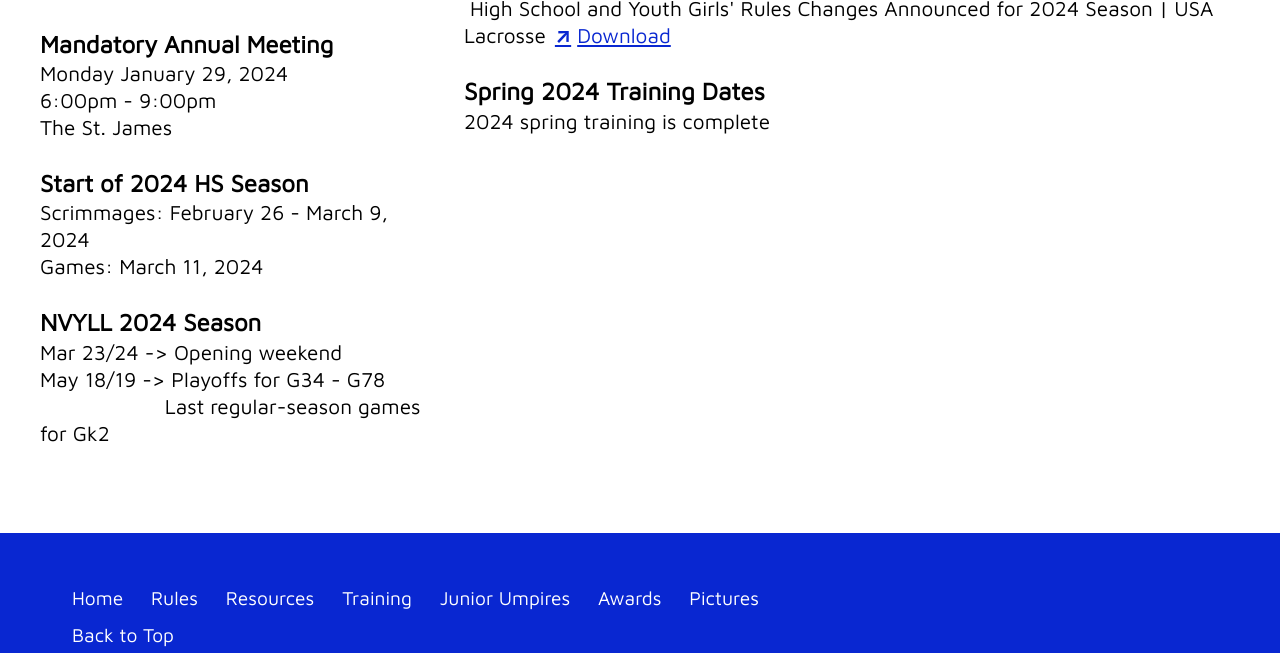
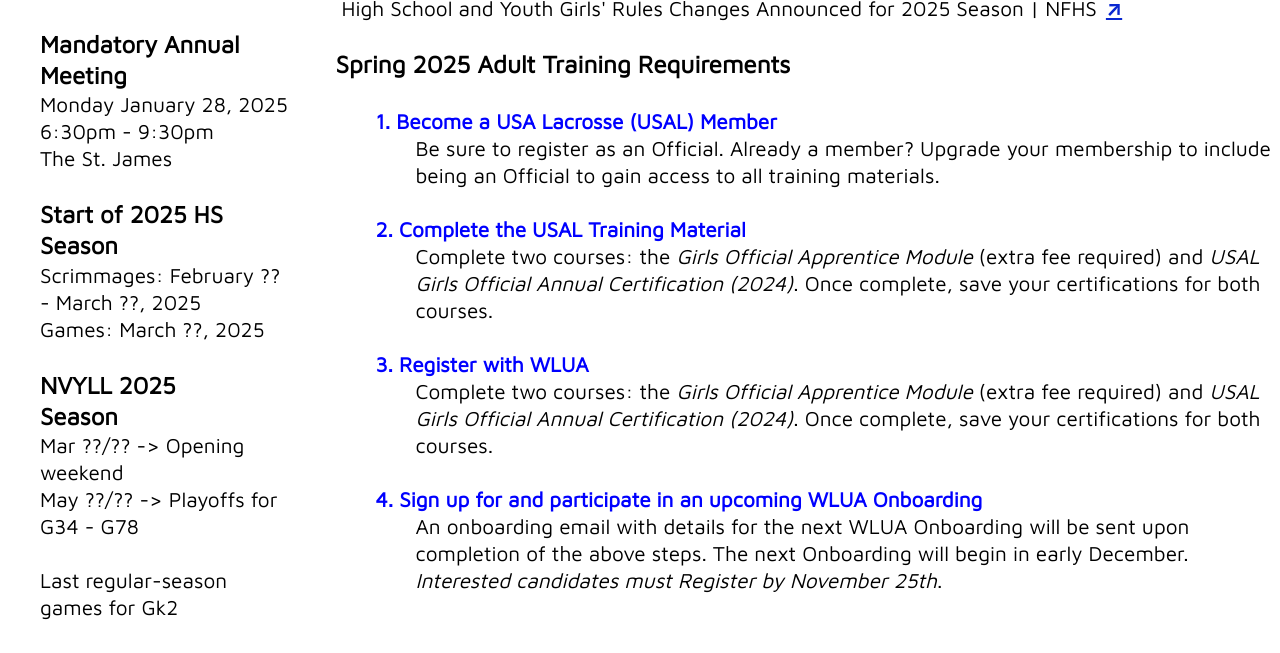
Before and after one commit to maflanig/WLUA, an Eleventy site: page src/index.md in a window 1280 px wide. Shown: the part 821-1474 px from the top of the page. Built offline with nearby package versions, Linux system fonts and the light colour scheme; Eleventy itself is replaced by a stand-in of ours; files that its build step writes are made by us from their sources.

Commit message:
Update for start of 2025 season

```diff
--- a/src/_includes/layouts/index.html
+++ b/src/_includes/layouts/index.html
@@ -10,30 +10,52 @@
       <ul>
         <li><h3> New High School Rules Memo</h3></li>
         <p>
-            <li> High School and Youth Girls' Rules Changes Announced for 2024 Season | USA Lacrosse
+            <li> High School and Youth Girls' Rules Changes Announced for 2025 Season | NFHS
               <a class="new-window"
-              href="https://www.usalacrosse.com/news-media-blog/high-school-and-youth-girls-rules-changes-announced-2024-season"
+              href="https://nfhs.org/sports-resource-content/girls-lacrosse-rules-changes-2025"
               target="_blank"></a>
-              <a href="https://www.usalacrosse.com/news-media-blog/high-school-and-youth-girls-rules-changes-announced-2024-season"
+   <!--           <a href="https://nfhs.org/sports-resource-content/girls-lacrosse-rules-changes-2025"
              download>Download</a>
+       -->
               </li>
          </p>
-         <li><h3>Spring 2024 Training Dates</li></h3>
-         <p> 2024 spring training is complete</p>
-  <!--
+         <li><h3>Spring 2025 Adult Training Requirements</li></h3>
+                 <!--
+         <p> 2025 spring training is complete</p>
+               -->
          <ul>
-          <li><h4> Introductory Webinar</li></h4>
+          <li style="color:blue"><h4> 1. Become a USA Lacrosse (USAL) Member</li></h4>
             <ul>
-              <li> Online Teams Meeting </li>
-              <li> Tuesday, January 16, 2024, 7:00 pm</li>
-              <li style="color:red"> Attendance Mandatory</li>
+               <p>
+               Be sure to register as an Official.  Already a member?  Upgrade your membership to include
+               being an Official to gain access to all training materials.</p>
             </ul>
-          <li><h4> Classroom Training </li></h4>
+          <li style="color:blue"><h4> 2. Complete the USAL Training Material</li></h4>
             <ul>
+              <p> Complete two courses: the <em>Girls Official Apprentice Module </em> (extra fee required) and
+                <em>USAL Girls Official Annual Certification (2024)</em>.
+                Once complete, save your certifications for both courses.</p>
+            </ul>
+          <li style="color:blue"><h4> 3. Register with WLUA</li></h4>
+             <ul>
+               <p> Complete two courses: the <em>Girls Official Apprentice Module </em> (extra fee required) and
+                   <em>USAL Girls Official Annual Certification (2024)</em>.
+                   Once complete, save your certifications for both courses.
+              </p>
+            </ul>
+          <li style="color:blue"><h4> 4. Sign up for and participate in an upcoming WLUA Onboarding</li></h4>
+              <ul>
+                <p> An onboarding email with details for the next WLUA Onboarding will be sent upon completion
+                    of the above steps. The next Onboarding will begin in early December.
+                    <em>Interested candidates must Register by November 25th</em>.
+                </p>
+              <!--
               <li> Location to be announced</li>
               <li> Saturday, January 20, 2024, 8:00am - 1:00pm</li>
               <li style="color:red"> Attendance Mandatory</li>
+            -->
             </ul>
+            <!--
           <li><h4> Field Training</li></h4>
             <ul>
               <li> The St. James, located in Springfield, VA </li>
@@ -47,8 +69,8 @@
               <li> Online Teams Meeting </li>
               <li> TBA date and time, only if needed</li>
             </ul>
+          -->
          </ul>
-  -->
 
         <!--
         <li><h3>Kirlin Award Winners Announced</li></h3>
--- a/src/index.md
+++ b/src/index.md
@@ -8,8 +8,8 @@
 # Important Dates
 
 ## Mandatory Annual Meeting
-- Monday January 29, 2024
-- 6:00pm - 9:00pm
+- Monday January 28, 2025
+- 6:30pm - 9:30pm
 - The St. James
 <br><br>
 
@@ -22,14 +22,14 @@
 - TBA
 <br><BR>
 -->
-## Start of 2024 HS Season
-- Scrimmages: February 26 - March 9, 2024
-- Games:      March 11, 2024
+## Start of 2025 HS Season
+- Scrimmages: February ?? - March ??, 2025
+- Games:      March ??, 2025
 <br><BR>
 
-## NVYLL 2024 Season
-- Mar 23/24 -> Opening weekend
-- May 18/19 -> Playoffs for G34 - G78 <br>
-  <span style="padding-left:6em">   Last regular-season games for Gk2 </span>
+## NVYLL 2025 Season
+- Mar ??/?? -> Opening weekend
+- May ??/?? -> Playoffs for G34 - G78 <br>
+  <span style="padding-left:6em">  <p> Last regular-season games for Gk2 </p></span>
   <!-- padding was 6em -->
 <br><BR>
```
Also changed, not shown: src/training.md (+1 -1 lines).
